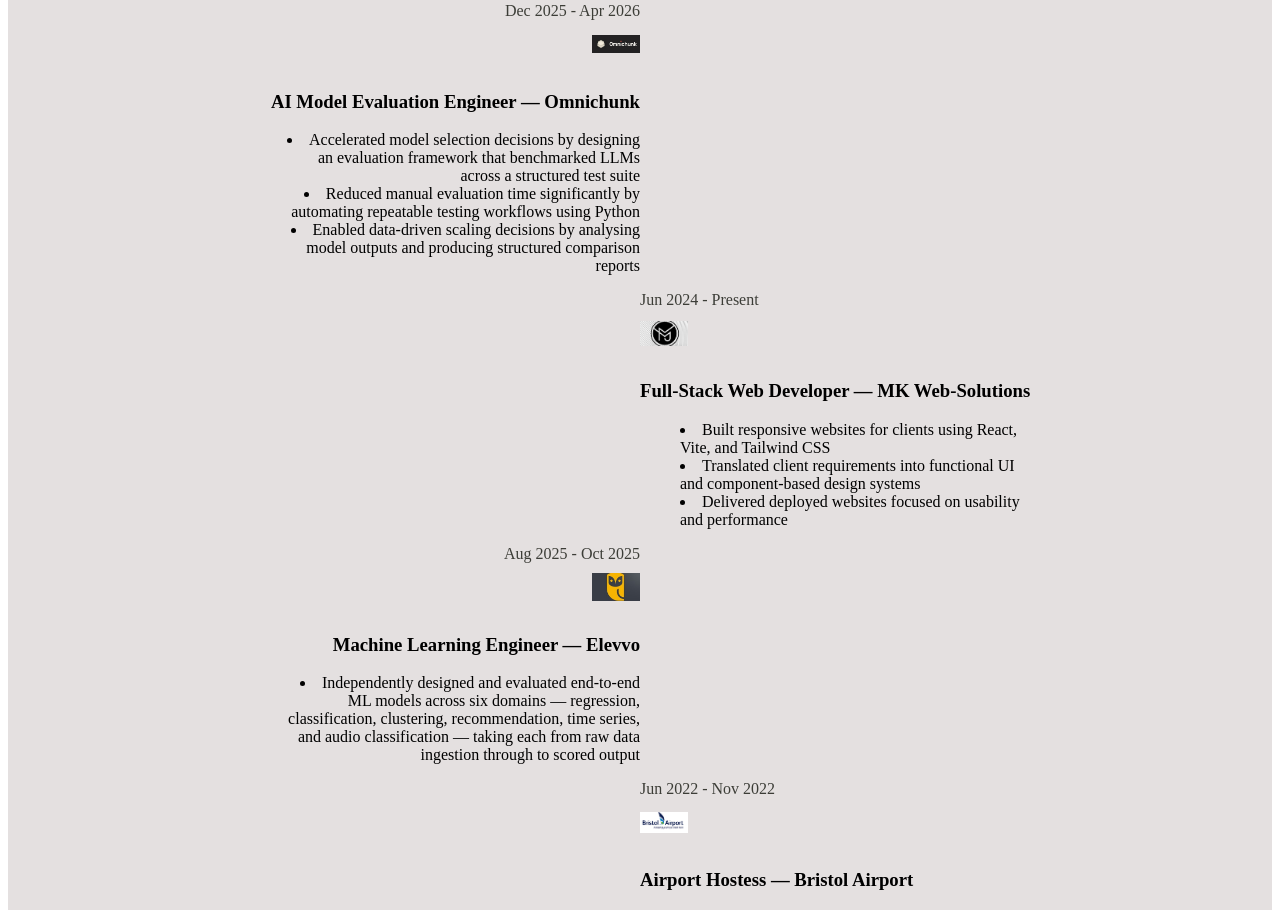
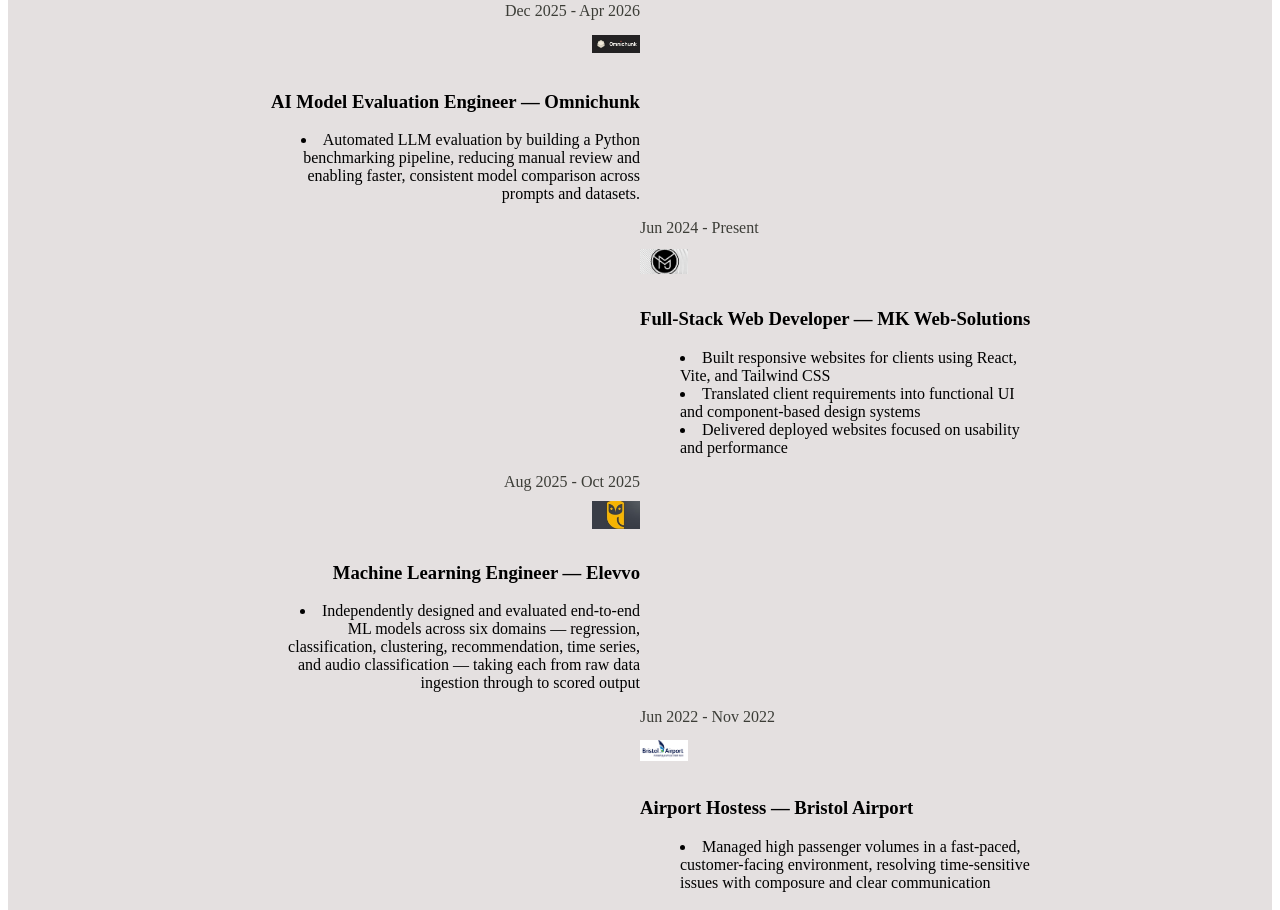
Before and after one commit to MK-Web-Solutions/MaikCV, a React (Vite) app in the folder mai-cv/: page / in a window 1280 px wide. Shown: the part 2180-3090 px from the top of the page. Built offline with nearby package versions, Linux system fonts and the light colour scheme.

Commit message:
experience updates

```diff
--- a/mai-cv/src/pages/HomePage.tsx
+++ b/mai-cv/src/pages/HomePage.tsx
@@ -34,9 +34,7 @@
     logo: omnichunkLogo,
     details: [
       //"Part-time",
-      "Accelerated model selection decisions by designing an evaluation framework that benchmarked LLMs across a structured test suite",
-      "Reduced manual evaluation time significantly by automating repeatable testing workflows using Python",
-      "Enabled data-driven scaling decisions by analysing model outputs and producing structured comparison reports"
+      "Automated LLM evaluation by building a Python benchmarking pipeline, reducing manual review and enabling faster, consistent model comparison across prompts and datasets.",
     ]
   },
   {
```
